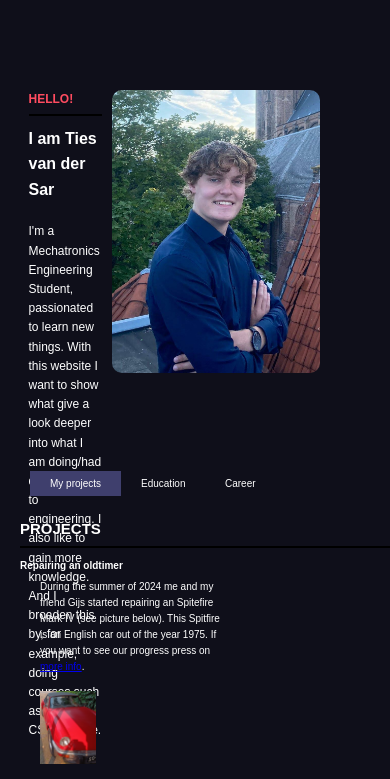
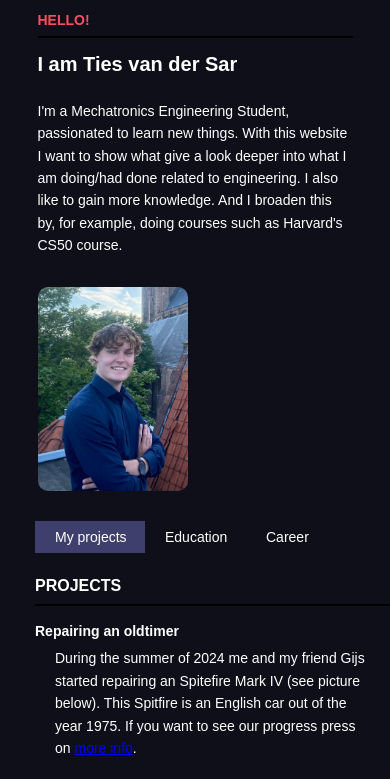
Before and after one commit to TiesvdSar/My-cv-website, a plain HTML site: page index.html in a window 390 px wide. Shown: the part 79-858 px from the top of the page. Drawn offline with Linux system fonts and the light colour scheme.

Commit message:
update 21-5

```diff
--- a/styles/820_width copy.css
+++ b/styles/820_width copy.css
@@ -1,4 +1,4 @@
-@media (max-width: 820px ) and (min-width:501px) {
+@media (max-width: 820px ) and (min-width:451px) {
 
     .hero-text h1 {
     font-size: 20px;
@@ -9,7 +9,7 @@
     }
 
     .hero{
-        margin-top: 100px;
+        margin-top: 70px;
         flex-direction: column;
         align-items: normal;
         justify-content: normal;
--- a/styles/phone-style.css
+++ b/styles/phone-style.css
@@ -1,74 +1,76 @@
-@media (max-width: 500px) {
-  .hero {
-      display: flex;
-      align-items: flex-start;
-      justify-content: space-between;
-      padding: 5%;
-      flex-wrap: wrap;
+@media (max-width: 450px) {
+.hero-text h1 {
+    font-size: 20px;
     }
 
-  .hero-text {
-    flex: 1;
-    max-width: 600px;
+  .hero-text h2 {
+  font-size: 14px;
   }
 
-  .hero-image img {
-    width: 250px;
-    /* max-width: 70%; */
-    object-fit: fill;
-    margin-left: 10px;
-  }
-
-  .hero-text h2 {
-    font-size: 12px;
-    margin-bottom: 10px;
-  }
-
-  .hero-text h1 {
-    font-size: 16px;
-    margin-bottom: 20px;
+  .hero{
+      margin-top: 70px;
+      flex-direction: column;
+      align-items: normal;
+      justify-content: normal;
+      min-height: auto;
+      padding: 5%;
   }
 
   .hero-text p {
-    font-size: 12px;
-    line-height: 1.6;
-    margin-bottom: 30px;
+  font-size: 14px;
   }
 
-  .buttons {
-    display: flex;
-    gap: 20px;
+
+  .hero-image img {
+      width: 150px;
+      max-width: 60%;
   }
 
   .info-btns {
-    font-size: 10px;
-    padding: 7px 20px;
+  font-size: 14px;
+  padding: 8px 20px;
   }
 
   .project-btn {
-    top: 550px;
-    left: 30px;
+  top: 600px;
+  left: 35px;
   }
 
   .education-btn {
-    top: 550px;
-    left: 121px;
+  top: 600px;
+  left: 145px;
+  }
+
+  .hidden-tekst-possition{
+  top: 630px;
+  left: 35px;
   }
 
   .career-btn {
-    top: 550px;
-    left: 205px;
+  top: 600px;
+  left: 246px;
   }
 
-  .hidden-tekst-possition{
-    top: 580px;
-    left: 20px;
+  body{
+      font-size: 14px;
   }
 
-  body {
-    line-height: 1.6;
-    font-size: 10px;
-    margin: 10px;
+  h2{
+      font-size: 16px;
   }
 
+  .pdf-preview img {
+      width: 40%; /* Adjust the width as needed */
+  }
+
+  .details{
+      max-width: 90%;
+  }
+
+  .social-links img {
+  width: 20px;
+  height: 20px;
+  }
+
+
 }
```
